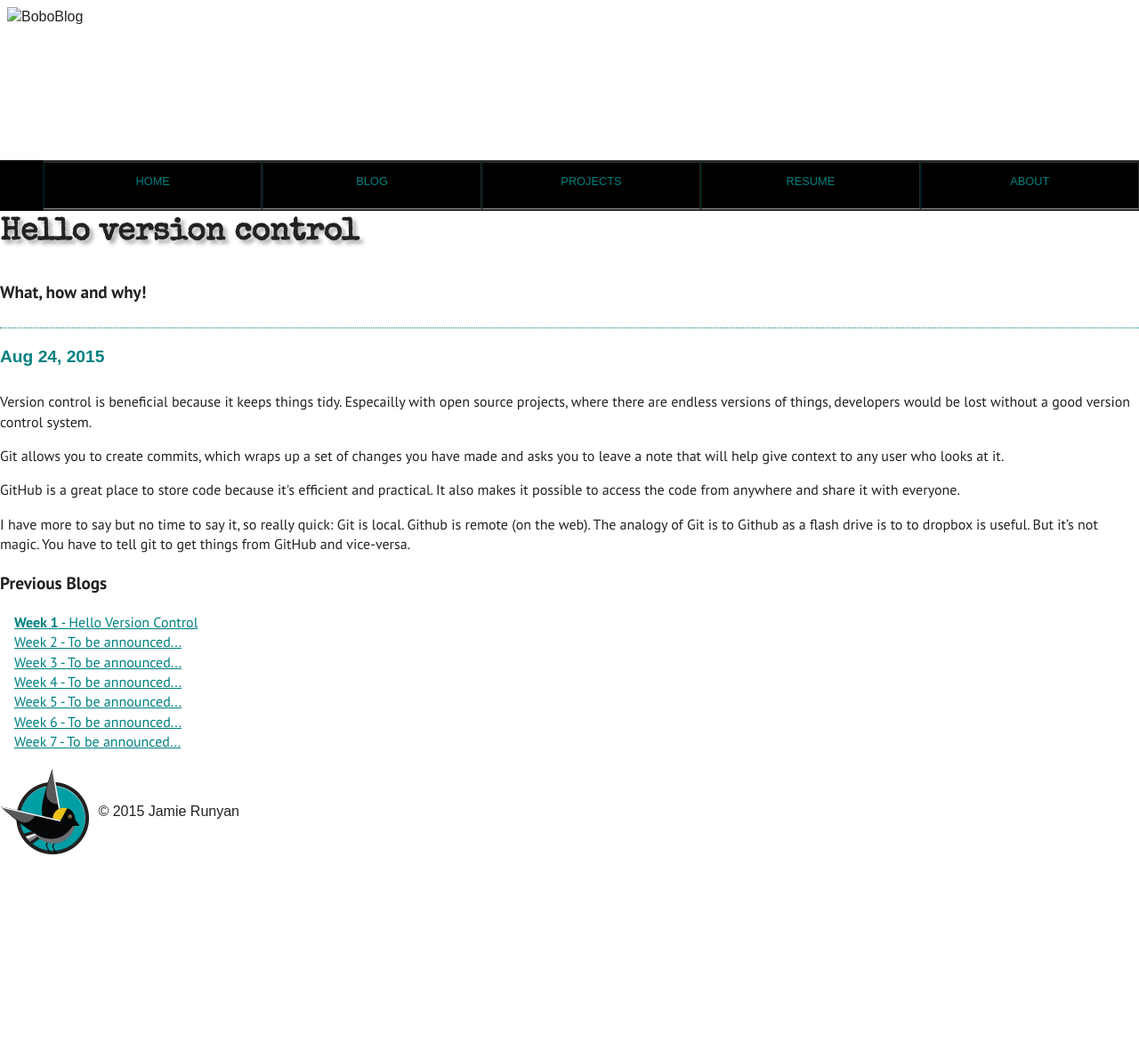
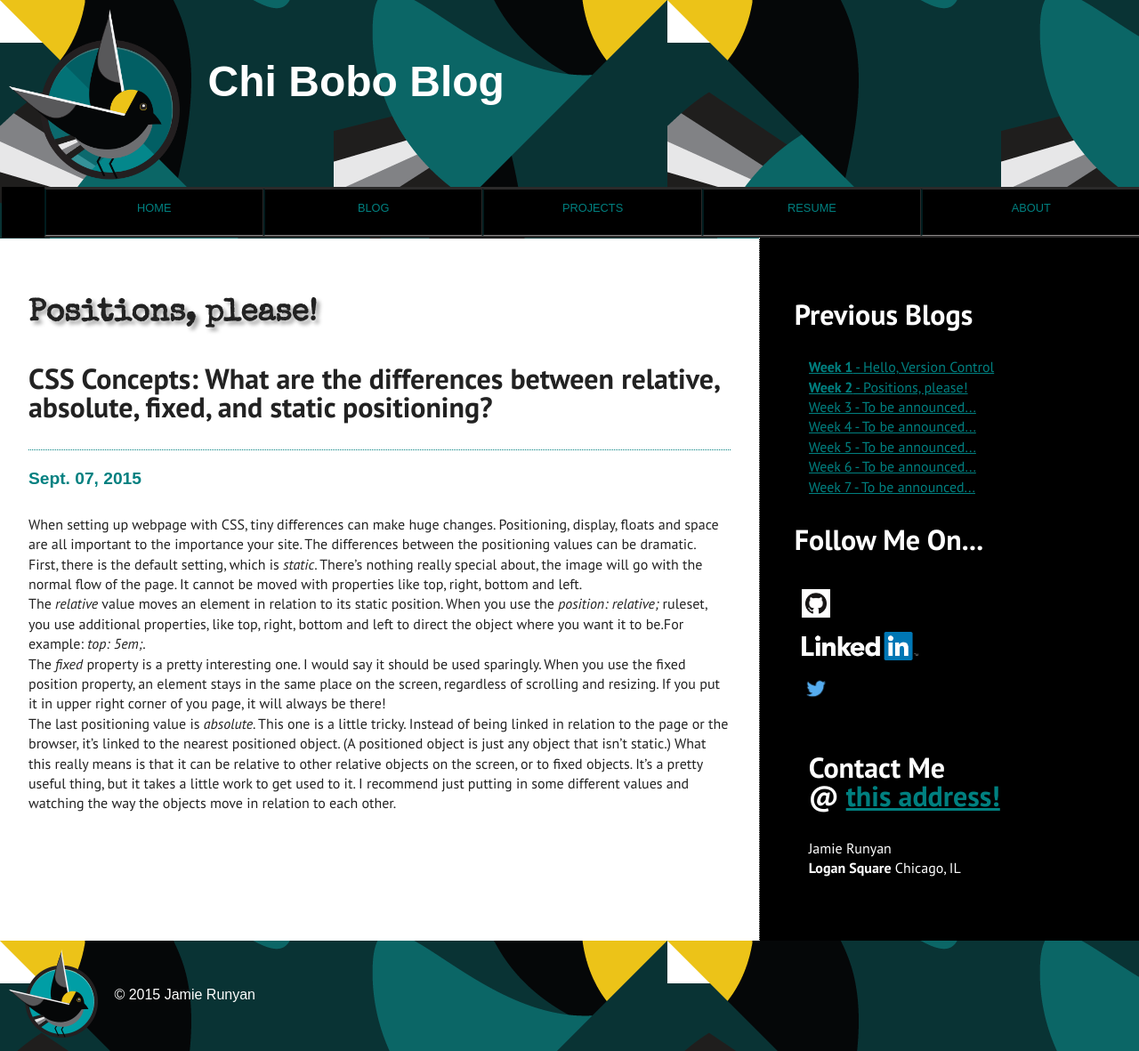
Before and after one commit to jreeserunyan/jreeserunyan.github.io, a plain HTML site: page blog/css-concepts.html in a window 1280 px wide. Shown: the whole page at 89% size. Before the commit the page ends 965 px from the top, so only its background shows below. Drawn offline with nearby package versions, Linux system fonts and the light colour scheme.

Commit message:
Add blog, update links

```diff
--- a/blog/css-concepts.html
+++ b/blog/css-concepts.html
@@ -1,40 +1,43 @@
-<!DOCTYPE html>
+<!doctype html>
 
+<html class="no-js" lang="">
+    <head>
     <!-- Fonts from Google Fonts -->
 <link href='https://fonts.googleapis.com/css?family=Special+Elite|PT+Sans:400,400italic,700,700italic|Anonymous+Pro' rel='stylesheet' type='text/css'>
         <meta charset="utf-8">
-        <meta http-equiv="X-UA-Compatible" content="IE=edge,chrome=1">
+<!--         <meta http-equiv="X-UA-Compatible" content="IE=edge, chrome=1"> -->
         <title>Chi Bobo Blog</title>
         <meta name="description" content="">
         <meta name="viewport" content="width=device-width, initial-scale=1">
 
         <link rel="stylesheet" href="../stylesheets/normalize.min.css">
-        <link rel="stylesheet" href="../stylesheets/main-css.css">
+        <link rel="stylesheet" href="../stylesheets/default.css">
+        <link rel="stylesheet" href="../stylesheets/blog.css">
         <link rel="stylesheet" href="../stylesheets/trg.css">
 
-
-<html>
-    <head>
-        <meta charset="utf-8">
-        <title>A Chi Bobo</title>
-
-         <!--Favicon not working, review HTML5 Boilerplate: link rel="favicon" href="favicon.png">-->
-        <!--CSS file to be added later-->
-        <link rel="stylesheet" href="css/main.css">
+        <!--[if lt IE 9]>
+            <script src="//html5shiv.googlecode.com/svn/trunk/html5.js"></script>
+            <script>window.html5 || document.write('<script src="js/vendor/html5shiv.js"><\/script>')</script>
+        <![endif]-->
     </head>
-    <body>
 
 
- 	<div id="page">
- 		<header>
- 	<!--Place graphic header here <img src="banner.png" alt="Banner">-->
- 	<div class="banner">
- 		<H1>Chi Bobo Blog</H1>
-		<img src="../imgs/bobo_blog2.png" alt="BoboBlog">
+    <body>
+        <!--[if lt IE 8]>
+            <p class="browserupgrade">You are using an <strong>outdated</strong> browser. Please <a href="http://browsehappy.com/">upgrade your browser</a> to improve your experience.</p>
+        <![endif]-->
+
+<!-- BEGIN CONTENT -->
+    <div class="debug">
+       <header class="clearfix span-12-t 2 debug">
+            <img src="imgs/bobolink_Icon.png" alt="Bobolink Logo">
+
+                <h1>Chi Bobo Blog</h1>
+
                     <nav>
                         <ul>
-		 			<li><a href="https://jreeserunyan.github.io/index.html#">Home</a></li>
-		 			<li><a href="https://jreeserunyan.github.io/blog/index.html#">Blog</a></li>
+                            <li><a href="https://jreeserunyan.github.io/index.html#">home</a></li>
+                            <li><a href="https://jreeserunyan.github.io/blog/blog-index.html#">Blog</a></li>
                             <li><a href="#">Projects</a></li>
                             <li><a href="#">Resume</a></li>
                             <li><a href="#">About</a></li>
@@ -44,47 +47,72 @@
 
 
 
- 	<!--SITE CONTENT-->
- 	<!-- I don't know if I need the <div id="content"> I may only need 1 div wrapper that covers everything from above the header to below the footer. Wait for CSS-->
-	<main>
+<!-- Main content -->
+<div class="col span-8-t debug">
     <section>
-			<H2 id="week1">Hello version control</H2>
-		  	<H3>What, how and why!</H3>
+            <h2>Positions, please!</h2>
+            <h3>CSS Concepts: What are the differences between relative, absolute, fixed, and static positioning?</h3>
+    <article>
+        <h4>Sept. 07, 2015</h4>
 
-    <article>
-    	<H4>Aug 24, 2015</H4>
-    	<p>Version control is beneficial because it keeps things tidy. Especailly with open source projects, where there are endless versions of things, developers would be lost without a good version control system.</p>
-    	<p>Git allows you to create commits, which wraps up a set of changes you have made and asks you to leave a note that will help give context to any user who looks at it.</p>
-    	<p>GitHub is a great place to store code because it's efficient and practical. It also makes it possible to access the code from anywhere and share it with everyone.</p>
-    	<p>I have more to say but no time to say it, so really quick: Git is local. Github is remote (on the web). The analogy of Git is to Github as a flash drive is to to dropbox is useful. But it’s not magic. You have to tell git to get things from GitHub and vice-versa.</p>
+        <p>When setting up webpage with CSS, tiny differences can make huge changes. Positioning, display, floats and space are all important to the importance your site.
+        The differences between the positioning values can be dramatic.
+        <br>
+        First, there is the default setting, which is <em>static</em>. There’s nothing really special about, the image will go with the normal flow of the page. It cannot be moved with properties like top, right, bottom and left.
+        <br>
+        The <em>relative</em> value moves an element in relation to its static position. When you use the <em>position: relative;</em> ruleset, you use additional properties, like top, right, bottom and left to direct the object where you want it to be.For example: <em>top: 5em;</em>.
+        <br>
+        The <em>fixed</em> property is a pretty interesting one. I would say it should be used sparingly. When you use the fixed position property, an element stays in the same place on the screen, regardless of scrolling and resizing. If you put it in upper right corner of you page, it will always be there!
+        <br>
+        The last positioning value is <em>absolute</em>. This one is a little tricky. Instead of being linked in relation to the page or the browser, it’s linked to the nearest positioned object. (A positioned object is just any object that isn’t static.) What this really means is that it can be relative to other relative objects on the screen, or to fixed objects. It’s a pretty useful thing, but it takes a little work to get used to it. I recommend just putting in some different values and watching the way the objects move in relation to each other.
+        </p>
     </article>
     </section>
+
+
     </div>
 
- 	</main>
-<!-- If using aside, do I need div?  Can't tell without css-->
- 	<div id="content2">
- 	<aside>
-	 	<section>
-	 		<H3>Previous Blogs</H3>
+<!-- Sidebar -->
+    <aside class="col span-4-t debug">
+            <h3>Previous Blogs</h3>
         <ul>
-	 		<li><a href="t1-git-blog.html"><b>Week 1</b> - Hello Version Control</a></li>
-	 		<li><a href="week2">Week 2 - To be announced...</a></li>
-	 		<li><a href="week3">Week 3 - To be announced...</a></li>
-	 		<li><a href="week4">Week 4 - To be announced...</a></li>
-	 		<li><a href="week5">Week 5 - To be announced...</a></li>
-	 		<li><a href="week6">Week 6 - To be announced...</a></li>
-	 		<li><a href="week7">Week 7 - To be announced...</a></li>
+            <li><a href="../blog-index.html"><b>Week 1</b> - Hello, Version Control</a></li>
+            <li><a href="../css-concepts.html"><b>Week 2</b> - Positions, please!</a></li>
+            <li><a href="../blog-week3.html">Week 3 - To be announced...</a></li>
+            <li><a href="../blog-week4.html">Week 4 - To be announced...</a></li>
+            <li><a href="../blog-week5.html">Week 5 - To be announced...</a></li>
+            <li><a href="../blog-week6.html">Week 6 - To be announced...</a></li>
+            <li><a href="../blog-week7.html">Week 7 - To be announced...</a></li>
         </ul>
-		</section>
-	</aside>
+
+            <h3>Follow Me On...</h3>
+<!-- These divs are in the CSS as 'aside div img' -->
+     <div class="social media">
+            <a href="https://github.com/jreeserunyan" target="_blank">
+                <img src="../imgs/github.png" alt="Github"></a>
+    </div>
+    <div class="social media">
+            <a href="https://www.linkedin.com/in/jreeserunyan" target="_blank">
+            <img src="../imgs/Logo-2CRev-59px-TM.png" alt="LinkedIn"></a>
+    </div>
+    <div class="social media">
+            <a href="http://www.twitter.com/reese_37" target="_blank">
+            <img src="../imgs/TwitterLogo.png" alt="Twitter"></a>
     </div>
 
+                    <!-- Eventually create graphics for email-->
+                        <div class="contact">
+                    <h3>Contact Me<br> @ <a href="mailto:#">this address!</a></h3>
 
- 	<footer>
- 		<img src="imgs/icon_sm2.png" alt="Small Bobolink Logo"> &copy; 2015 Jamie Runyan
- 	</footer>
+                    <!-- how specific should contact info be? -->
+                    <p>Jamie Runyan<br><b>Logan Square</b> Chicago, IL</p>
+                        </div>
+        </aside>
 
 
-  </body>
+    <footer class="col span-12-t debug">
+        <img class="span-1-t" src="imgs/icon_sm2.png" alt="Small Bobolink Logo"> &copy; 2015 Jamie Runyan
+    </footer>
+</div></body>
+
 </html>
```
Also changed, not shown: blog/blog-index.html (+7 -7 lines). Lines whose indentation alone changed are shown as unchanged.
